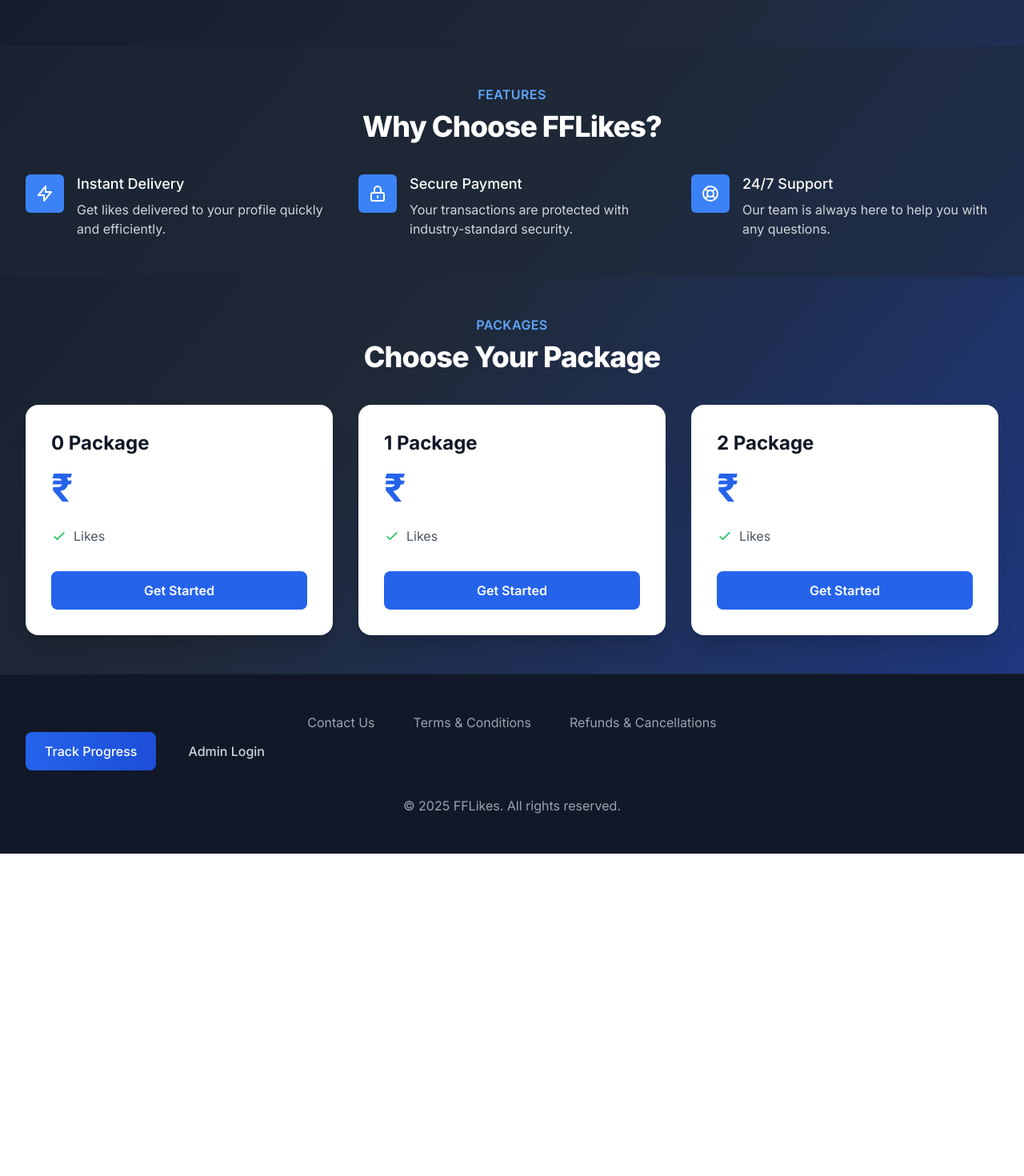
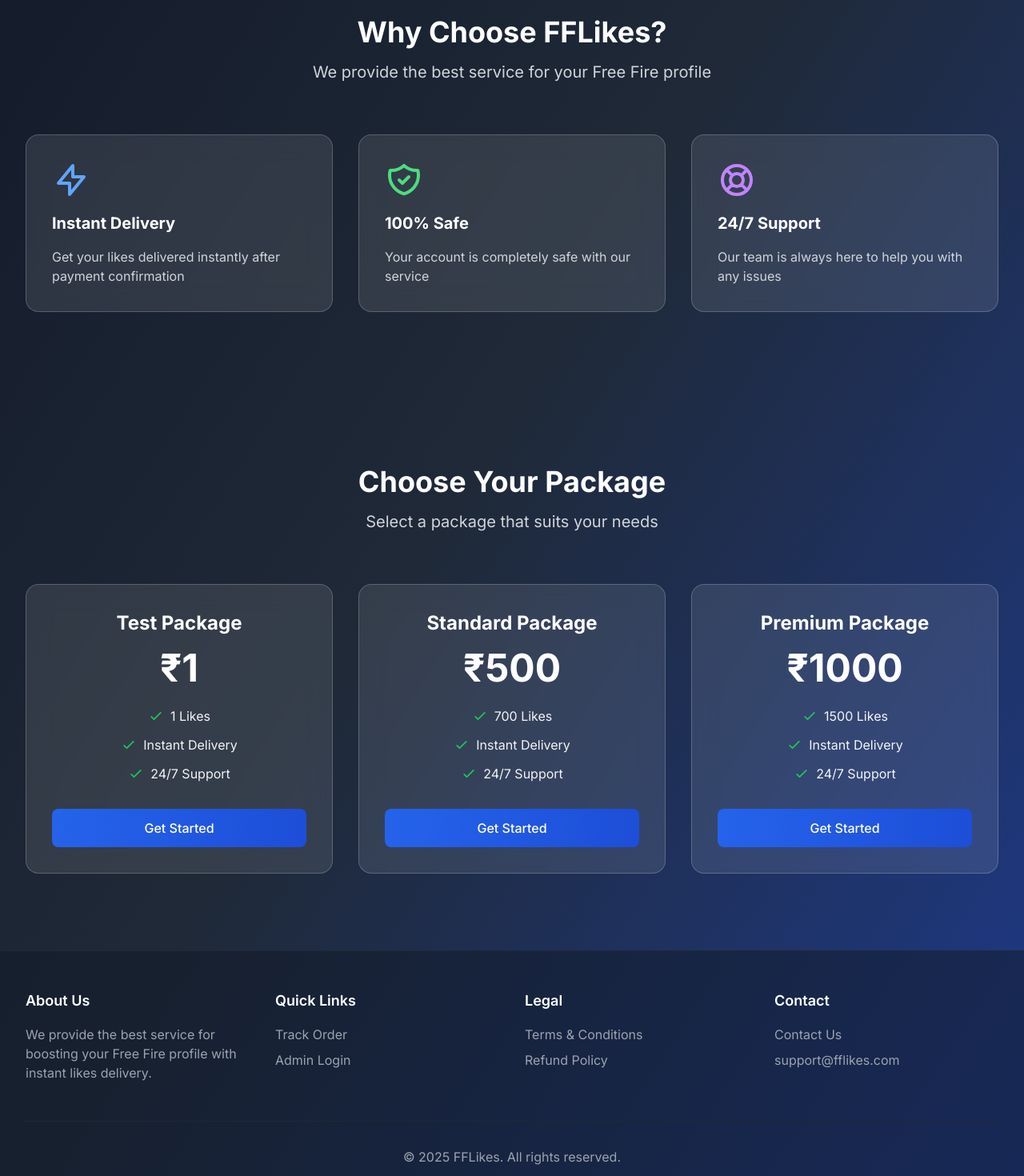
Before and after one commit to SUP120/fflikes, a Next.js app: page / in a window 1280 px wide. Shown: the part 500-1970 px from the top of the page at 80% size. Before the commit the page ends 1567 px from the top, so only its background shows below. Built offline with nearby package versions, Linux system fonts and the light colour scheme.

Commit message:
Update landing page to use new package structure and improve UI

```diff
--- a/src/app/page.tsx
+++ b/src/app/page.tsx
@@ -1,3 +1,5 @@
+'use client'
+
 import Link from 'next/link'
 import { PACKAGE_DETAILS } from '@/lib/supabase'
 
@@ -6,171 +8,191 @@
     <div className="min-h-screen bg-gradient-to-br from-gray-900 via-gray-800 to-blue-900">
       {/* Hero Section */}
       <div className="relative overflow-hidden">
-        <div className="max-w-7xl mx-auto">
-          <div className="relative z-10 pb-8 sm:pb-16 md:pb-20 lg:max-w-2xl lg:w-full lg:pb-28 xl:pb-32">
-            <main className="mt-10 mx-auto max-w-7xl px-4 sm:mt-12 sm:px-6 md:mt-16 lg:mt-20 lg:px-8 xl:mt-28">
-              <div className="sm:text-center lg:text-left">
-                <h1 className="text-4xl tracking-tight font-extrabold text-white sm:text-5xl md:text-6xl">
-                  <span className="block">Boost Your</span>
-                  <span className="block text-blue-400">Free Fire Profile</span>
-                </h1>
-                <p className="mt-3 text-base text-gray-300 sm:mt-5 sm:text-lg sm:max-w-xl sm:mx-auto md:mt-5 md:text-xl lg:mx-0">
-                  Get more likes on your Free Fire profile instantly. Choose from our various packages and enhance your gaming presence.
-                </p>
-                <div className="mt-5 sm:mt-8 sm:flex sm:justify-center lg:justify-start">
-                  <div className="rounded-md shadow">
-                    <Link
-                      href="/buy"
-                      className="w-full flex items-center justify-center px-8 py-3 border border-transparent text-base font-medium rounded-md text-white bg-blue-600 hover:bg-blue-700 md:py-4 md:text-lg md:px-10"
-                    >
-                      Get Started
-                    </Link>
-                  </div>
-                </div>
-              </div>
-            </main>
+        <div className="max-w-7xl mx-auto px-4 sm:px-6 lg:px-8 py-24">
+          <div className="text-center">
+            <h1 className="text-4xl sm:text-5xl md:text-6xl font-extrabold text-white mb-8">
+              Boost Your Free Fire Profile
+            </h1>
+            <p className="text-xl md:text-2xl text-gray-300 mb-12">
+              Get instant likes on your Free Fire profile and stand out from the crowd
+            </p>
+            <Link
+              href="/buy"
+              className="inline-block bg-gradient-to-r from-blue-600 to-blue-700 hover:from-blue-700 hover:to-blue-800 text-white font-bold py-4 px-8 rounded-lg text-lg transition-all duration-200 transform hover:scale-105"
+            >
+              Get Started
+            </Link>
           </div>
         </div>
       </div>
 
       {/* Features Section */}
-      <div className="py-12 bg-gray-800 bg-opacity-50">
-        <div className="max-w-7xl mx-auto px-4 sm:px-6 lg:px-8">
-          <div className="lg:text-center">
-            <h2 className="text-base text-blue-400 font-semibold tracking-wide uppercase">Features</h2>
-            <p className="mt-2 text-3xl leading-8 font-extrabold tracking-tight text-white sm:text-4xl">
-              Why Choose FFLikes?
+      <div className="max-w-7xl mx-auto px-4 sm:px-6 lg:px-8 py-24">
+        <div className="text-center mb-16">
+          <h2 className="text-3xl md:text-4xl font-bold text-white mb-4">
+            Why Choose FFLikes?
+          </h2>
+          <p className="text-xl text-gray-300">
+            We provide the best service for your Free Fire profile
+          </p>
+        </div>
+
+        <div className="grid grid-cols-1 md:grid-cols-3 gap-8">
+          <div className="bg-white/10 backdrop-blur-lg rounded-2xl p-8 border border-white/20">
+            <div className="text-blue-400 mb-4">
+              <svg className="w-12 h-12" fill="none" stroke="currentColor" viewBox="0 0 24 24">
+                <path strokeLinecap="round" strokeLinejoin="round" strokeWidth="2" d="M13 10V3L4 14h7v7l9-11h-7z" />
+              </svg>
+            </div>
+            <h3 className="text-xl font-bold text-white mb-4">Instant Delivery</h3>
+            <p className="text-gray-300">
+              Get your likes delivered instantly after payment confirmation
             </p>
           </div>
 
-          <div className="mt-10">
-            <div className="space-y-10 md:space-y-0 md:grid md:grid-cols-3 md:gap-x-8 md:gap-y-10">
-              {[
-                {
-                  title: 'Instant Delivery',
-                  description: 'Get likes delivered to your profile quickly and efficiently.',
-                  icon: (
-                    <svg className="h-6 w-6" fill="none" stroke="currentColor" viewBox="0 0 24 24">
-                      <path strokeLinecap="round" strokeLinejoin="round" strokeWidth="2" d="M13 10V3L4 14h7v7l9-11h-7z" />
-                    </svg>
-                  ),
-                },
-                {
-                  title: 'Secure Payment',
-                  description: 'Your transactions are protected with industry-standard security.',
-                  icon: (
-                    <svg className="h-6 w-6" fill="none" stroke="currentColor" viewBox="0 0 24 24">
-                      <path strokeLinecap="round" strokeLinejoin="round" strokeWidth="2" d="M12 15v2m-6 4h12a2 2 0 002-2v-6a2 2 0 00-2-2H6a2 2 0 00-2 2v6a2 2 0 002 2zm10-10V7a4 4 0 00-8 0v4h8z" />
-                    </svg>
-                  ),
-                },
-                {
-                  title: '24/7 Support',
-                  description: 'Our team is always here to help you with any questions.',
-                  icon: (
-                    <svg className="h-6 w-6" fill="none" stroke="currentColor" viewBox="0 0 24 24">
-                      <path strokeLinecap="round" strokeLinejoin="round" strokeWidth="2" d="M18.364 5.636l-3.536 3.536m0 5.656l3.536 3.536M9.172 9.172L5.636 5.636m3.536 9.192l-3.536 3.536M21 12a9 9 0 11-18 0 9 9 0 0118 0zm-5 0a4 4 0 11-8 0 4 4 0 018 0z" />
-                    </svg>
-                  ),
-                },
-              ].map((feature) => (
-                <div key={feature.title} className="relative">
-                  <div className="absolute flex items-center justify-center h-12 w-12 rounded-md bg-blue-500 text-white">
-                    {feature.icon}
-                  </div>
-                  <p className="ml-16 text-lg leading-6 font-medium text-white">{feature.title}</p>
-                  <dd className="mt-2 ml-16 text-base text-gray-300">
-                    {feature.description}
-                  </dd>
-                </div>
-              ))}
+          <div className="bg-white/10 backdrop-blur-lg rounded-2xl p-8 border border-white/20">
+            <div className="text-green-400 mb-4">
+              <svg className="w-12 h-12" fill="none" stroke="currentColor" viewBox="0 0 24 24">
+                <path strokeLinecap="round" strokeLinejoin="round" strokeWidth="2" d="M9 12l2 2 4-4m5.618-4.016A11.955 11.955 0 0112 2.944a11.955 11.955 0 01-8.618 3.04A12.02 12.02 0 003 9c0 5.591 3.824 10.29 9 11.622 5.176-1.332 9-6.03 9-11.622 0-1.042-.133-2.052-.382-3.016z" />
+              </svg>
             </div>
+            <h3 className="text-xl font-bold text-white mb-4">100% Safe</h3>
+            <p className="text-gray-300">
+              Your account is completely safe with our service
+            </p>
+          </div>
+
+          <div className="bg-white/10 backdrop-blur-lg rounded-2xl p-8 border border-white/20">
+            <div className="text-purple-400 mb-4">
+              <svg className="w-12 h-12" fill="none" stroke="currentColor" viewBox="0 0 24 24">
+                <path strokeLinecap="round" strokeLinejoin="round" strokeWidth="2" d="M18.364 5.636l-3.536 3.536m0 5.656l3.536 3.536M9.172 9.172L5.636 5.636m3.536 9.192l-3.536 3.536M21 12a9 9 0 11-18 0 9 9 0 0118 0zm-5 0a4 4 0 11-8 0 4 4 0 018 0z" />
+              </svg>
+            </div>
+            <h3 className="text-xl font-bold text-white mb-4">24/7 Support</h3>
+            <p className="text-gray-300">
+              Our team is always here to help you with any issues
+            </p>
           </div>
         </div>
       </div>
 
-      {/* Packages Preview Section */}
-      <div className="py-12">
-        <div className="max-w-7xl mx-auto px-4 sm:px-6 lg:px-8">
-          <div className="lg:text-center mb-10">
-            <h2 className="text-base text-blue-400 font-semibold tracking-wide uppercase">Packages</h2>
-            <p className="mt-2 text-3xl leading-8 font-extrabold tracking-tight text-white sm:text-4xl">
-              Choose Your Package
-            </p>
-          </div>
+      {/* Pricing Section */}
+      <div className="max-w-7xl mx-auto px-4 sm:px-6 lg:px-8 py-24">
+        <div className="text-center mb-16">
+          <h2 className="text-3xl md:text-4xl font-bold text-white mb-4">
+            Choose Your Package
+          </h2>
+          <p className="text-xl text-gray-300">
+            Select a package that suits your needs
+          </p>
+        </div>
 
-          <div className="grid grid-cols-1 gap-8 md:grid-cols-3">
-            {Object.entries(PACKAGE_DETAILS).map(([type, details]) => (
-              <div
-                key={type}
-                className="relative rounded-2xl bg-white p-8 shadow-xl transform hover:scale-105 transition-all duration-300"
-              >
-                <h3 className="text-2xl font-bold text-gray-900 capitalize mb-4">
-                  {type} Package
+        <div className="grid grid-cols-1 md:grid-cols-3 gap-8">
+          {PACKAGE_DETAILS.map((pkg) => (
+            <div
+              key={pkg.id}
+              className="bg-white/10 backdrop-blur-lg rounded-2xl p-8 border border-white/20 hover:border-blue-500/50 transition-all duration-300"
+            >
+              <div className="text-center">
+                <h3 className="text-2xl font-bold text-white mb-4">
+                  {pkg.name}
                 </h3>
-                <div className="text-5xl font-bold text-blue-600 mb-6">
-                  ₹{details.amount}
+                <div className="text-5xl font-bold text-white mb-6">
+                  ₹{pkg.price}
                 </div>
-                <ul className="space-y-3 mb-8">
-                  <li className="flex items-center text-gray-600">
-                    <svg className="w-5 h-5 mr-2 text-green-500" fill="none" stroke="currentColor" viewBox="0 0 24 24">
+                <ul className="space-y-3 mb-8 text-gray-100">
+                  <li className="flex items-center justify-center">
+                    <svg className="w-5 h-5 text-green-500 mr-2" fill="none" stroke="currentColor" viewBox="0 0 24 24">
                       <path strokeLinecap="round" strokeLinejoin="round" strokeWidth="2" d="M5 13l4 4L19 7" />
                     </svg>
-                    {details.likes_count} Likes
+                    {pkg.likes} Likes
+                  </li>
+                  <li className="flex items-center justify-center">
+                    <svg className="w-5 h-5 text-green-500 mr-2" fill="none" stroke="currentColor" viewBox="0 0 24 24">
+                      <path strokeLinecap="round" strokeLinejoin="round" strokeWidth="2" d="M5 13l4 4L19 7" />
+                    </svg>
+                    Instant Delivery
+                  </li>
+                  <li className="flex items-center justify-center">
+                    <svg className="w-5 h-5 text-green-500 mr-2" fill="none" stroke="currentColor" viewBox="0 0 24 24">
+                      <path strokeLinecap="round" strokeLinejoin="round" strokeWidth="2" d="M5 13l4 4L19 7" />
+                    </svg>
+                    24/7 Support
                   </li>
                 </ul>
                 <Link
                   href="/buy"
-                  className="block w-full text-center py-3 px-6 rounded-lg font-semibold text-white bg-blue-600 hover:bg-blue-700 transition-colors duration-200"
+                  className="block w-full px-6 py-3 text-center bg-gradient-to-r from-blue-600 to-blue-700 hover:from-blue-700 hover:to-blue-800 text-white font-medium rounded-lg transition-all duration-200"
                 >
                   Get Started
                 </Link>
               </div>
-            ))}
-          </div>
+            </div>
+          ))}
         </div>
       </div>
 
-      {/* Footer with Policy Links */}
-      <footer className="bg-gray-900 border-t border-gray-800">
-        <div className="max-w-7xl mx-auto py-12 px-4 sm:px-6 lg:px-8">
-          <nav className="flex flex-wrap justify-center space-x-6 md:space-x-12">
-            <Link
-              href="/contact"
-              className="text-base text-gray-400 hover:text-white transition-colors duration-200"
-            >
-              Contact Us
-            </Link>
-            <Link
-              href="/terms"
-              className="text-base text-gray-400 hover:text-white transition-colors duration-200"
-            >
-              Terms & Conditions
-            </Link>
-            <Link
-              href="/refunds"
-              className="text-base text-gray-400 hover:text-white transition-colors duration-200"
-            >
-              Refunds & Cancellations
-            </Link>
-          </nav>
-          <div className="flex items-center gap-4">
-            <Link
-              href="/track"
-              className="text-white bg-gradient-to-r from-blue-600 to-blue-700 hover:from-blue-700 hover:to-blue-800 px-6 py-3 rounded-lg font-medium transition-all duration-200"
-            >
-              Track Progress
-            </Link>
-            <Link
-              href="/admin/login"
-              className="text-gray-300 hover:text-white px-6 py-3 rounded-lg font-medium transition-colors"
-            >
-              Admin Login
-            </Link>
+      {/* Footer */}
+      <footer className="bg-gray-900/50 border-t border-gray-800">
+        <div className="max-w-7xl mx-auto px-4 sm:px-6 lg:px-8 py-12">
+          <div className="grid grid-cols-1 md:grid-cols-2 lg:grid-cols-4 gap-8">
+            <div>
+              <h3 className="text-lg font-semibold text-white mb-4">About Us</h3>
+              <p className="text-gray-400">
+                We provide the best service for boosting your Free Fire profile with instant likes delivery.
+              </p>
+            </div>
+            <div>
+              <h3 className="text-lg font-semibold text-white mb-4">Quick Links</h3>
+              <ul className="space-y-2">
+                <li>
+                  <Link href="/track" className="text-gray-400 hover:text-white transition-colors">
+                    Track Order
+                  </Link>
+                </li>
+                <li>
+                  <Link href="/admin/login" className="text-gray-400 hover:text-white transition-colors">
+                    Admin Login
+                  </Link>
+                </li>
+              </ul>
+            </div>
+            <div>
+              <h3 className="text-lg font-semibold text-white mb-4">Legal</h3>
+              <ul className="space-y-2">
+                <li>
+                  <Link href="/terms" className="text-gray-400 hover:text-white transition-colors">
+                    Terms & Conditions
+                  </Link>
+                </li>
+                <li>
+                  <Link href="/refunds" className="text-gray-400 hover:text-white transition-colors">
+                    Refund Policy
+                  </Link>
+                </li>
+              </ul>
+            </div>
+            <div>
+              <h3 className="text-lg font-semibold text-white mb-4">Contact</h3>
+              <ul className="space-y-2">
+                <li>
+                  <Link href="/contact" className="text-gray-400 hover:text-white transition-colors">
+                    Contact Us
+                  </Link>
+                </li>
+                <li>
+                  <a href="mailto:support@fflikes.com" className="text-gray-400 hover:text-white transition-colors">
+                    support@fflikes.com
+                  </a>
+                </li>
+              </ul>
+            </div>
           </div>
-          <p className="mt-8 text-center text-base text-gray-400">
-            &copy; {new Date().getFullYear()} FFLikes. All rights reserved.
-          </p>
+          <div className="mt-12 pt-8 border-t border-gray-800 text-center">
+            <p className="text-gray-400">
+              &copy; {new Date().getFullYear()} FFLikes. All rights reserved.
+            </p>
+          </div>
         </div>
       </footer>
     </div>
```
